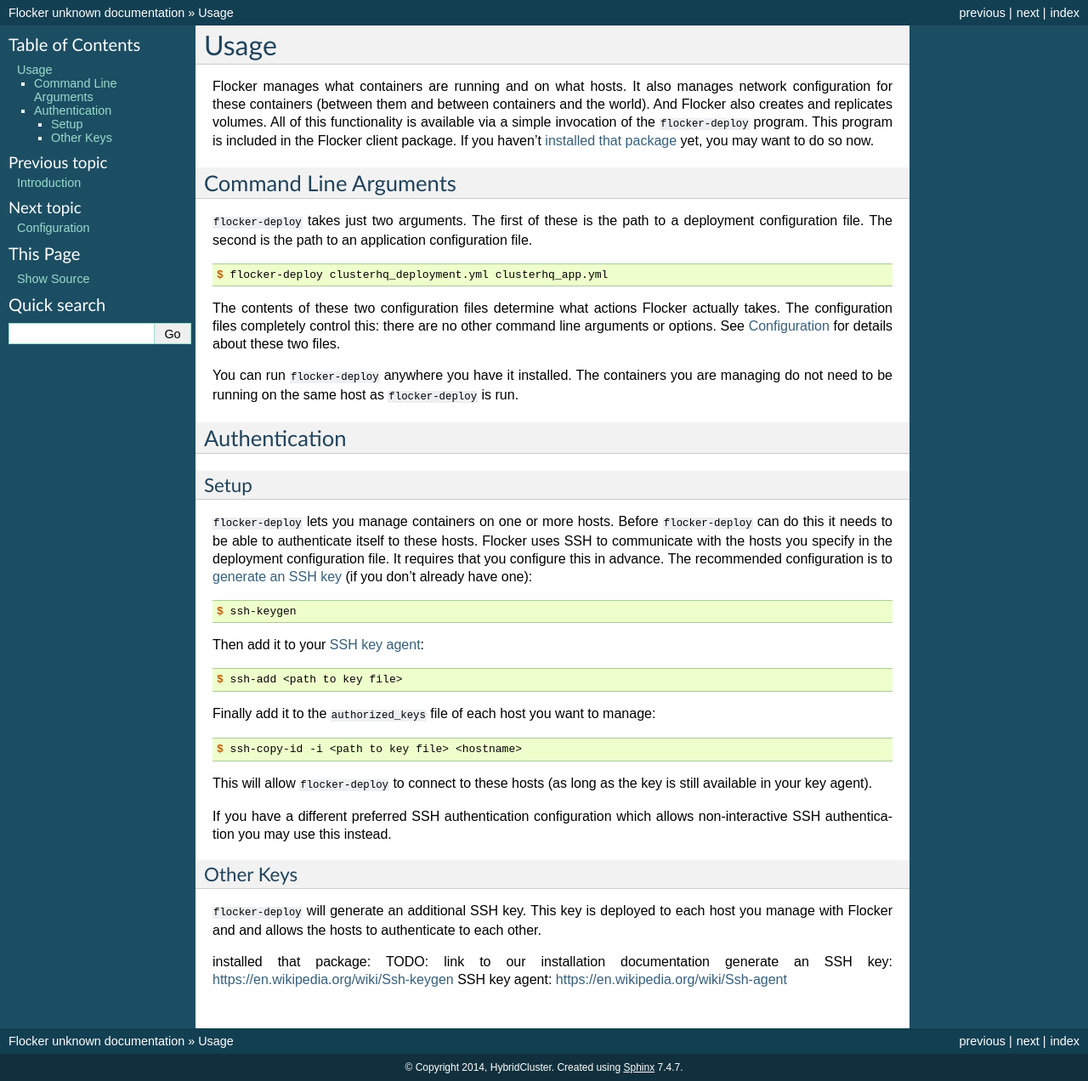
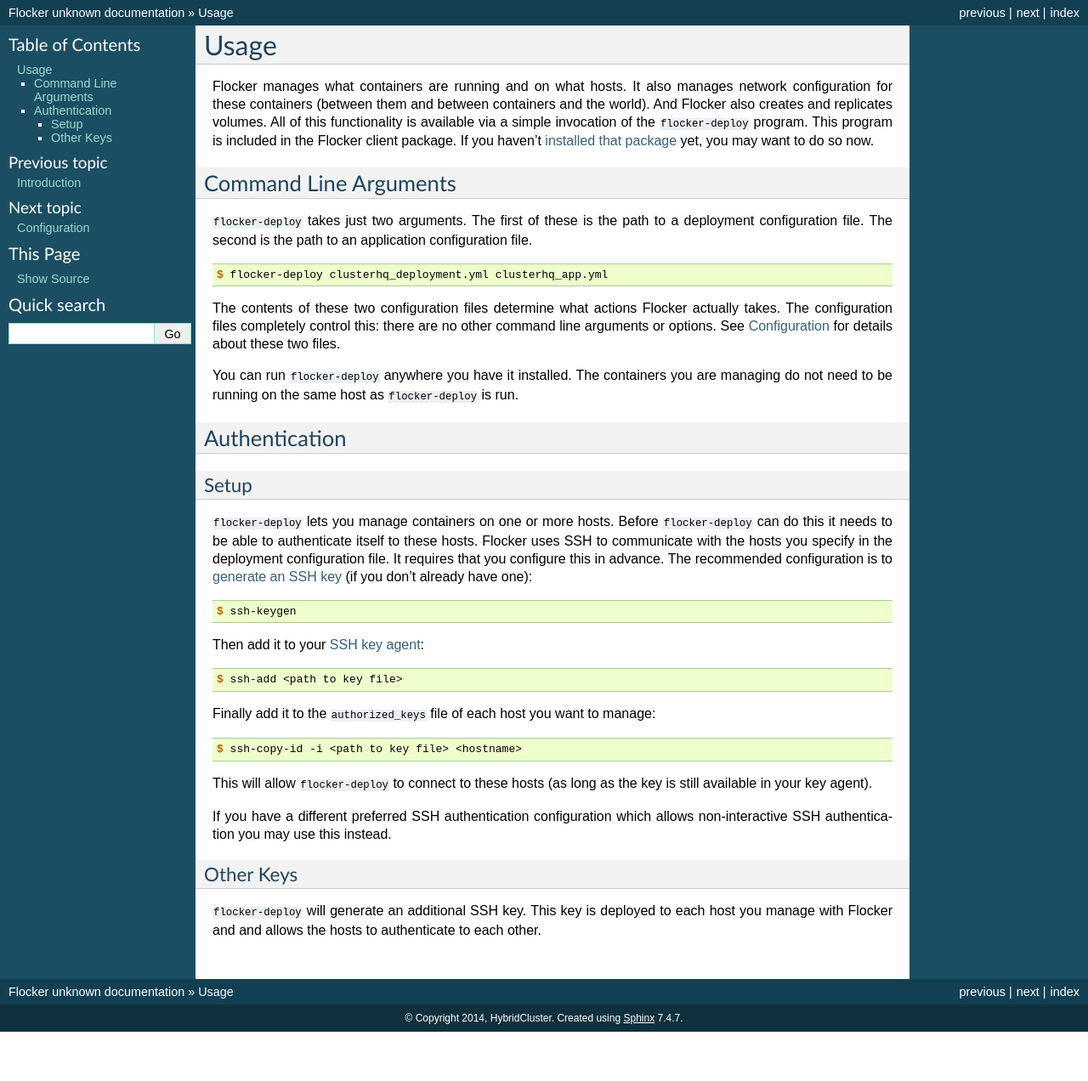
Before and after one commit to ClusterHQ/flocker, a Sphinx documentation site: the page built from docs/usage.rst, in a window 1280 px wide. Shown: the whole page at 85% size. Built offline with Sphinx 7.4.7, drawn with Linux system fonts in a browser that asks for light colours; after the commit the page ends 1214 px from its top, so only the background shows below that.

Commit message:
maybe this is the syntax

```diff
--- a/docs/usage.rst
+++ b/docs/usage.rst
@@ -66,6 +66,6 @@
 ``flocker-deploy`` will generate an additional SSH key.
 This key is deployed to each host you manage with Flocker and and allows the hosts to authenticate to each other.
 
-_`installed that package`: TODO: link to our installation documentation
-_`generate an SSH key`: https://en.wikipedia.org/wiki/Ssh-keygen
-_`SSH key agent`: https://en.wikipedia.org/wiki/Ssh-agent
+.. _`installed that package`: TODO: link to our installation documentation
+.. _`generate an SSH key`: https://en.wikipedia.org/wiki/Ssh-keygen
+.. _`SSH key agent`: https://en.wikipedia.org/wiki/Ssh-agent
```
